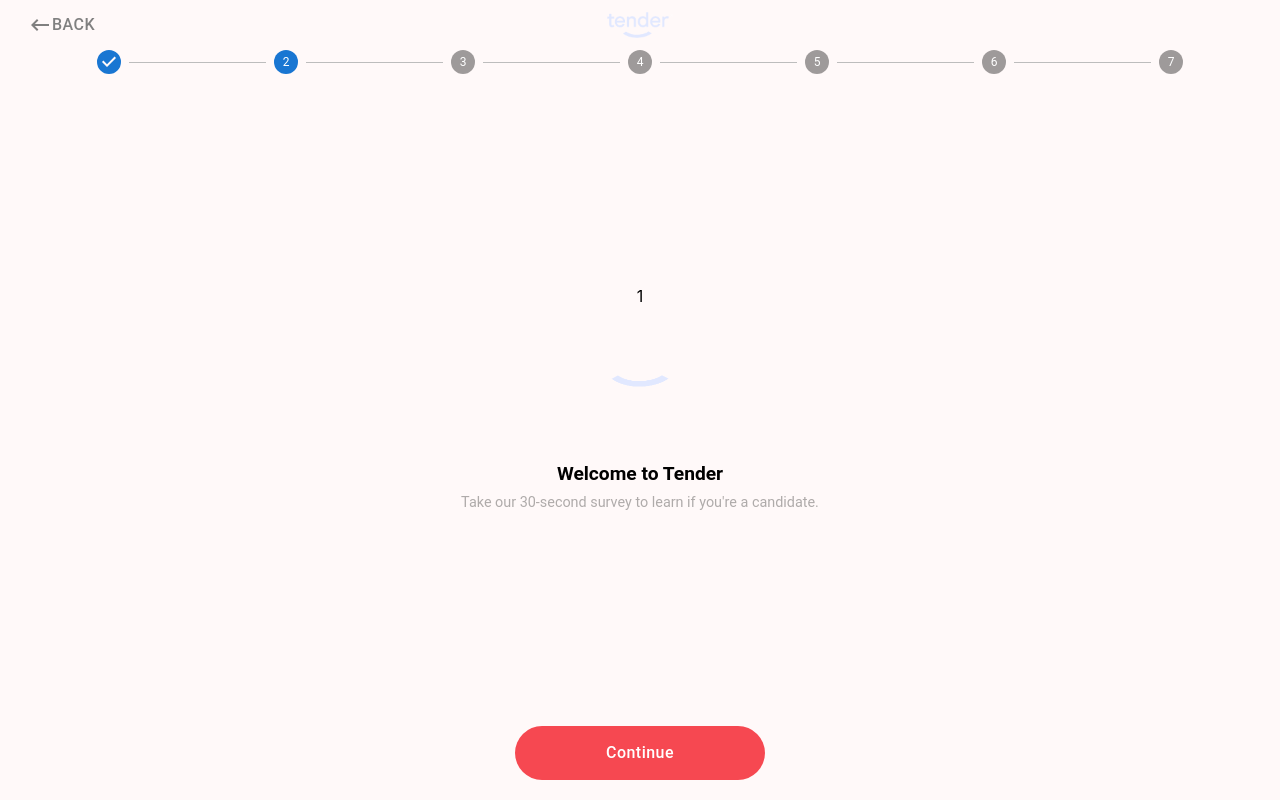
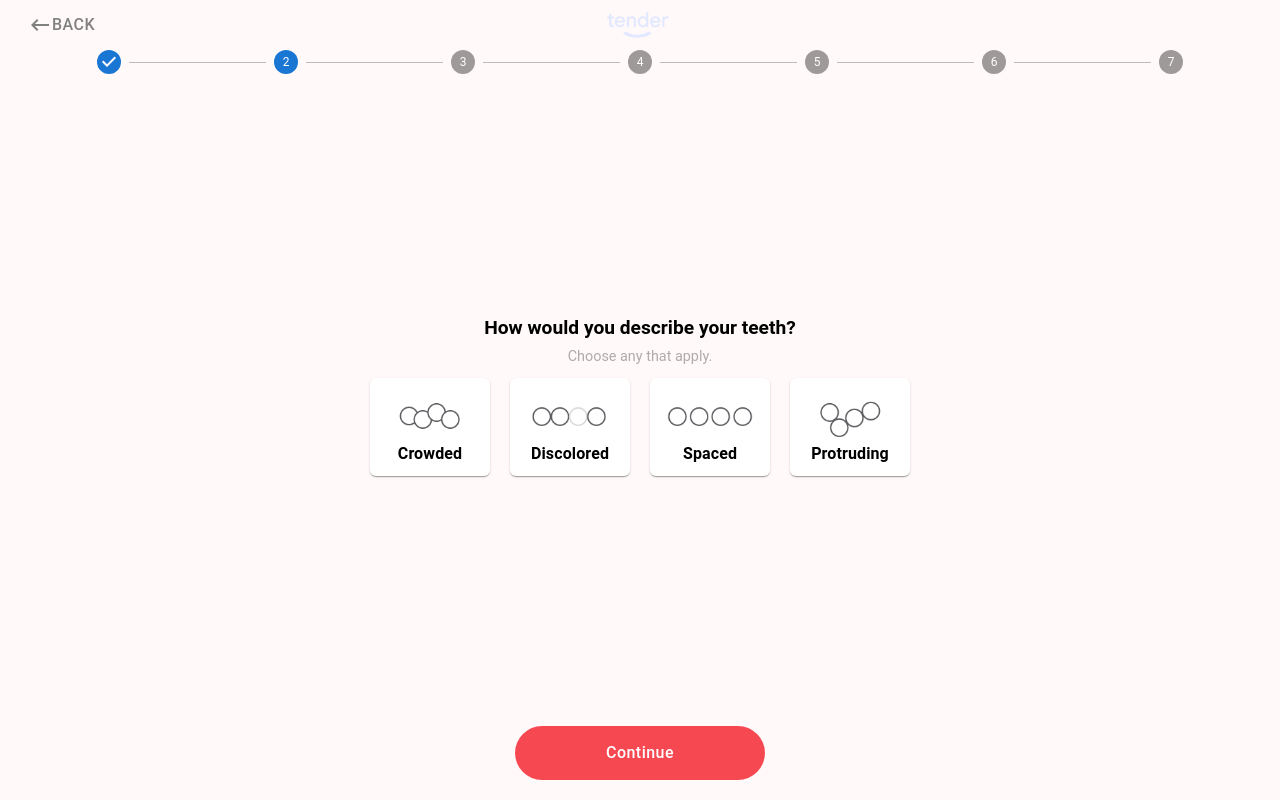
Before and after one commit to LarisaYeskova/quiz, a React (Create React App) app: page / in a window 1280 px wide. Built offline with nearby package versions, Linux system fonts and the light colour scheme.

Commit message:
add mockData

```diff
--- a/src/App.js
+++ b/src/App.js
@@ -6,7 +6,7 @@
 function App() {
   return (
     <ThemeProvider theme={theme}>
-      <Box sx={{ backgroundColor: '#fff9f9' }} className="App">
+      <Box sx={{ backgroundColor: '#fff9f9', height: '100%' }} className="App">
         <Main />
       </Box>
     </ThemeProvider>
--- a/src/components/Main.js
+++ b/src/components/Main.js
@@ -11,46 +11,45 @@
 import { useState } from "react";
 import EighthQuestion from "./questions/QuestionEighth";
 import NinthQuestion from "./questions/QuestionNinth";
+import { QUESTIONS, questionTypes } from "../mocks/questions";
+import ClosedQuestion from "./questions/ClosedQuestion";
+import MultiChoiceQuestion from "./questions/MultiChoiceQuestion";
+import OneChoiceQuestion from "./questions/OneChoiceQuestion";
+import MultiChoiceImgQuestion from "./questions/MulitChoiceQuestionImg";
+
 
 
 
 export default function Main() {
+    const [questions, setQuestions] = useState(QUESTIONS)
+    const steps = [1, 2, 3, 4, 5, 6, 7]
+    const [questionNumber, setQuestionNumber] = useState(1);
 
-    const steps = [1, 2, 3, 4, 5, 6, 7]
-    const [currentQuestion, setCurrentQuestion] = useState(1);
+
+    const currentQuestion = questions[questionNumber - 1]
     const getQuestion = (question) => {
-        switch (question) {
-            case 1:
-                return <FirstQuestion />;
-            case 2:
-                return <SecondQuestion />;
-            case 3:
-                return <ThirdQuestion />;
-            case 4:
-                return <FourthQuestion />;
-            case 5:
-                return <FifthQuestion />;
-            case 6:
-                return <SixQuestion />;
-            case 7:
-                return <SeventhQuestion />;
-            case 8:
-                return <EighthQuestion />;
-            case 9:
-                return <NinthQuestion />;
-
+        switch (question.type) {
+            case questionTypes.multiChoiceImg:
+                return <MultiChoiceImgQuestion {...question} />
+            case questionTypes.closed:
+                return <ClosedQuestion {...question} />
+            case questionTypes.multiChoice:
+                return <MultiChoiceQuestion {...question} />
+            case questionTypes.oneChoice:
+                return <OneChoiceQuestion {...question} />
             default:
                 return null;
         }
     };
 
+
     return (
-        <Box sx={{ margin: '0px 20px', textAlign: 'center', display: 'flex', flexDirection: 'column', justifyContent: 'space-between', height: '100vh' }}>
+        <Box sx={{ margin: '0px 20px', textAlign: 'center', display: 'flex', flexDirection: 'column', justifyContent: 'space-between', height: '100%', minHeight: '100vh' }}>
             <Box>
                 <Box sx={{ display: 'flex', alignItems: 'center' }}>
                     <Box sx={{ position: 'absolute' }}>
                         <Button
-                            onClick={() => setCurrentQuestion(currentQuestion - 1)}
+                            onClick={() => setQuestionNumber(questionNumber - 1)}
                             sx={{ color: 'grey' }}><KeyboardBackspaceIcon />Back</Button>
                     </Box>
                     <Box sx={{ display: 'flex', justifyContent: 'center', width: '100%' }}>
@@ -72,11 +71,15 @@
                     ))}
                 </Stepper>
             </Box>
+
             {getQuestion(currentQuestion)}
             <Box sx={{ marginBottom: '20px' }}>
                 <Button
-                    onClick={() => setCurrentQuestion(currentQuestion + 1)}
-                    sx={{ backgroundColor: '#f64851', color: '#ffff', borderRadius: '35px', minWidth: '250px', maxWidth: '300px', padding: '15px 20px', textTransform: 'none', fontSize: '1rem', fontWeight: '500' }}>Continue</Button>
+                    onClick={() => setQuestionNumber(questionNumber + 1)}
+                    sx={{
+                        backgroundColor: '#f64851', color: '#ffff', borderRadius: '35px', minWidth: '250px', maxWidth: '300px', padding: '15px 20px', textTransform: 'none', fontSize: '1rem', fontWeight: '500',
+                        ':hover': { minWidth: '255px', maxWidth: '305px', backgroundColor: '#f64851' },
+                    }}>Continue</Button>
             </Box>
         </Box>
     )
--- /dev/null
+++ b/src/components/questions/ClosedQuestion.jsx
@@ -0,0 +1,22 @@
+import { Box, Button, Checkbox, Grid, TextField, Typography } from "@mui/material"
+
+export default function ClosedQuestion({ title, options, onChange }) {
+    return (
+        <Box sx={{ display: 'flex', flexDirection: 'column', justifyContent: 'center', alignItems: 'center' }}>
+            <Box sx={{ maxWidth: '50%' }}>
+                <Box>
+                    <Typography variant='h3'>{title}</Typography>
+                </Box>
+                <Box>
+                    {options.map((option) => (
+                        <Box>
+                            <Button fullWidth sx={{ borderRadius: '6px', marginBottom: '20px', marginTop: '15px', backgroundColor: '#ffff', display: 'flex', flexDirection: 'column', padding: '12px 4px', boxShadow: 1, textTransform: 'none' }}>
+                                {option.text}
+                            </Button>
+                        </Box>
+                    ))}
+                </Box>
+            </Box>
+        </Box>
+    )
+}
--- /dev/null
+++ b/src/components/questions/MulitChoiceQuestionImg.jsx
@@ -0,0 +1,34 @@
+import { Box, Button, Checkbox, Grid, TextField, Typography } from "@mui/material"
+
+export default function MultiChoiceImgQuestion({ title, subTitle, options, onChange }) {
+    return (
+        <Box sx={{ display: 'flex', flexDirection: 'column', justifyContent: 'center', alignItems: 'center' }}>
+            <Box sx={{ maxWidth: '50%' }}>
+                <Box>
+                    <Typography variant='h3'>{title}</Typography>
+                </Box>
+                <Box>
+                    <Typography variant='h5'>{subTitle}</Typography>
+                </Box>
+                <Box sx={{ display: 'flex', alignItems: 'center', justifyContent: 'center' }}>
+                    {options.map((option) => (
+                        <Box>
+                            <Button sx={{ borderRadius: '6px', margin: '10px', minWidth: '120px', maxWidth: '120px', backgroundColor: '#ffff', display: 'flex', flexDirection: 'column', padding: '12px 4px', boxShadow: 1 }}>
+                                <img
+                                    style={{
+                                        textAlign: 'center',
+                                        maxWidth: '150px',
+                                        maxHeight: '150px',
+                                        width: '100%'
+                                    }}
+                                    src={option.image}
+                                />
+                                <Typography variant="h4">{option.text}</Typography>
+                            </Button>
+                        </Box>
+                    ))}
+                </Box>
+            </Box>
+        </Box>
+    )
+}
--- /dev/null
+++ b/src/components/questions/MultiChoiceQuestion.jsx
@@ -0,0 +1,32 @@
+import { Box, Button, Checkbox, Grid, TextField, Typography } from "@mui/material"
+
+export default function MultiChoiceQuestion({ title, subTitle, options, onChange }) {
+    console.log(options)
+    return (
+        <Box sx={{ display: 'flex', flexDirection: 'column', justifyContent: 'center', alignItems: 'center' }}>
+            <Box sx={{ maxWidth: '50%' }}>
+                <Box>
+                    <Typography variant='h3'>{title}</Typography>
+                </Box>
+                <Box>
+                    <Typography variant='h5'>{subTitle}</Typography>
+                </Box>
+                <Box>
+                    {options.map((option) => (
+                        <Box>
+                            <Button fullWidth sx={{ borderRadius: '6px', marginBottom: '20px', marginTop: '20px', backgroundColor: '#ffff', display: 'flex', alignItems: 'center', justifyContent: 'start', padding: '12px 4px', boxShadow: 1, textTransform: 'none' }}>
+                                {option.checkBox && (
+                                    <Box sx={{ margin: '0px 10px', }}>
+                                        <Checkbox sx={{ color: 'red', width: '16px', height: '16px' }} />
+                                    </Box>
+                                )
+                                }
+                                <Typography>{option.text}</Typography>
+                            </Button>
+                        </Box>
+                    ))}
+                </Box>
+            </Box>
+        </Box>
+    )
+}
--- /dev/null
+++ b/src/components/questions/OneChoiceQuestion.jsx
@@ -0,0 +1,22 @@
+import { Box, Button, Checkbox, Grid, TextField, Typography } from "@mui/material"
+
+export default function OneChoiceQuestion({ title, options, onChange }) {
+    return (
+        <Box sx={{ display: 'flex', flexDirection: 'column', justifyContent: 'center', alignItems: 'center' }}>
+            <Box sx={{ maxWidth: '50%' }}>
+                <Box>
+                    <Typography variant='h3'>{title}</Typography>
+                </Box>
+                <Box>
+                    {options.map((option) => (
+                        <Box>
+                            <Button fullWidth sx={{ borderRadius: '6px', marginBottom: '20px', marginTop: '15px', backgroundColor: '#ffff', display: 'flex', flexDirection: 'column', padding: '12px 4px', boxShadow: 1, textTransform: 'none' }}>
+                                {option.text}
+                            </Button>
+                        </Box>
+                    ))}
+                </Box>
+            </Box>
+        </Box>
+    )
+}
--- /dev/null
+++ b/src/mocks/questions.js
@@ -0,0 +1,172 @@
+import Crowded from "../assets/crowded.gif"
+import Discolored from "../assets/discolored.gif"
+import Spaced from "../assets/spaced.gif"
+import Protruding from "../assets/protruding.gif"
+
+export const questionTypes = {
+    closed: 'Closed questions',
+    multiChoice: 'multiChoice',
+    oneChoice: 'oneChoice',
+    multiChoiceImg: 'multiChoiceImg'
+}
+
+export const QUESTIONS = [
+    {
+        title: 'How would you describe your teeth?',
+        subTitle: 'Choose any that apply.',
+        options: [
+            {
+                image: Crowded,
+                text: 'Crowded',
+            },
+            {
+                image: Discolored,
+                text: 'Discolored',
+            },
+            {
+                image: Spaced,
+                text: 'Spaced',
+            },
+            {
+                image: Protruding,
+                text: 'Protruding',
+            },
+        ],
+        type: questionTypes.multiChoiceImg
+    },
+    {
+        title: 'Have you ever worn braces?',
+        options: [
+            {
+                text: 'yes',
+            },
+            {
+                text: 'no',
+            }
+        ],
+        type: questionTypes.closed
+    },
+    {
+        title: 'Do you have a permanent retainer?',
+        options: [
+            {
+                text: 'yes',
+            },
+            {
+                text: 'no',
+            }
+        ],
+        type: questionTypes.closed
+    },
+    {
+        title: 'How soon do you want to get started?',
+        options: [
+            {
+                text: 'Right away',
+            },
+            {
+                text: 'A few weeks',
+            },
+            {
+                text: 'A few months',
+            },
+            {
+                text: 'Not sure',
+            }
+        ],
+        type: questionTypes.oneChoice
+    },
+    {
+        title: 'How did you hear about tender?',
+        options: [
+            {
+                text: 'Social media',
+            },
+            {
+                text: 'Friends or Family',
+            },
+            {
+                text: 'Internt Search',
+            },
+            {
+                text: 'Podcast',
+            },
+            {
+                text: 'Other',
+            },
+            {
+                text: 'Mailer',
+            },
+            {
+                text: 'My dentist',
+            },
+            {
+                text: 'TV',
+            },
+            {
+                text: 'Influencer',
+            },
+        ],
+        type: questionTypes.oneChoice
+    },
+    {
+        title: 'Is there anything else you want to know about Tender?',
+        subTitle: 'Choose any that apply.',
+        options: [
+            {
+                checkBox: true,
+                text: 'Insurance overview',
+            },
+            {
+                checkBox: true,
+                text: 'Photos of patient results',
+            },
+            {
+                checkBox: true,
+                text: 'Cost breakdown',
+            },
+            {
+                checkBox: true,
+                text: 'How candid is diffrent from competitors',
+            },
+            {
+                checkBox: true,
+                text: 'How aligners are made',
+            },
+            {
+                checkBox: true,
+                text: 'How Tender works',
+            },
+            //input
+        ],
+        type: questionTypes.multiChoice
+    },
+    {
+        title: 'How old are you?',
+        options: [
+            {
+                text: 'Under 13',
+            },
+            {
+                text: '13-15',
+            },
+            {
+                text: '16-17',
+            },
+            {
+                text: '18-25',
+            },
+            {
+                text: '26-35',
+            },
+            {
+                text: '36-45',
+            },
+            {
+                text: '46+',
+            },
+        ],
+        type: questionTypes.oneChoice
+    },
+
+]
```
Also changed, not shown: src/components/questions/QuestionFifth.jsx (+8 -4 lines), src/logo.svg (deleted).
